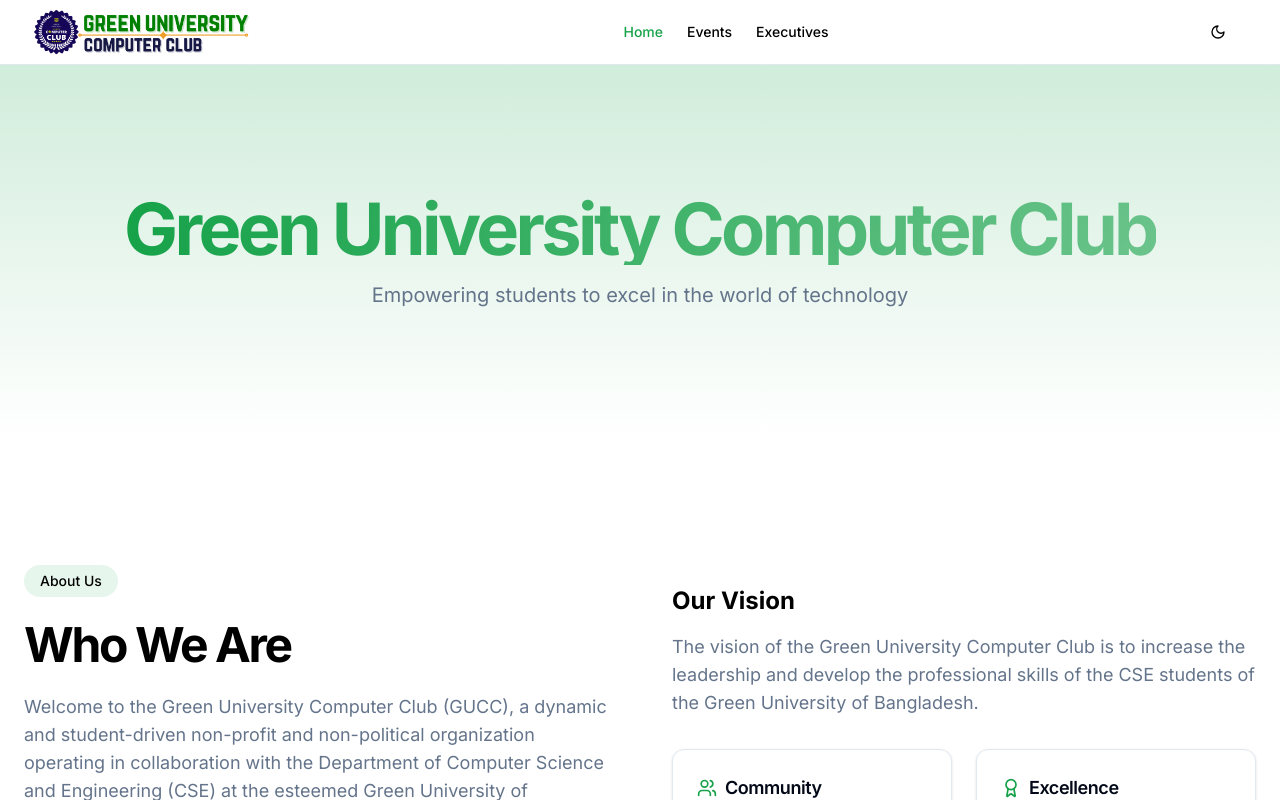
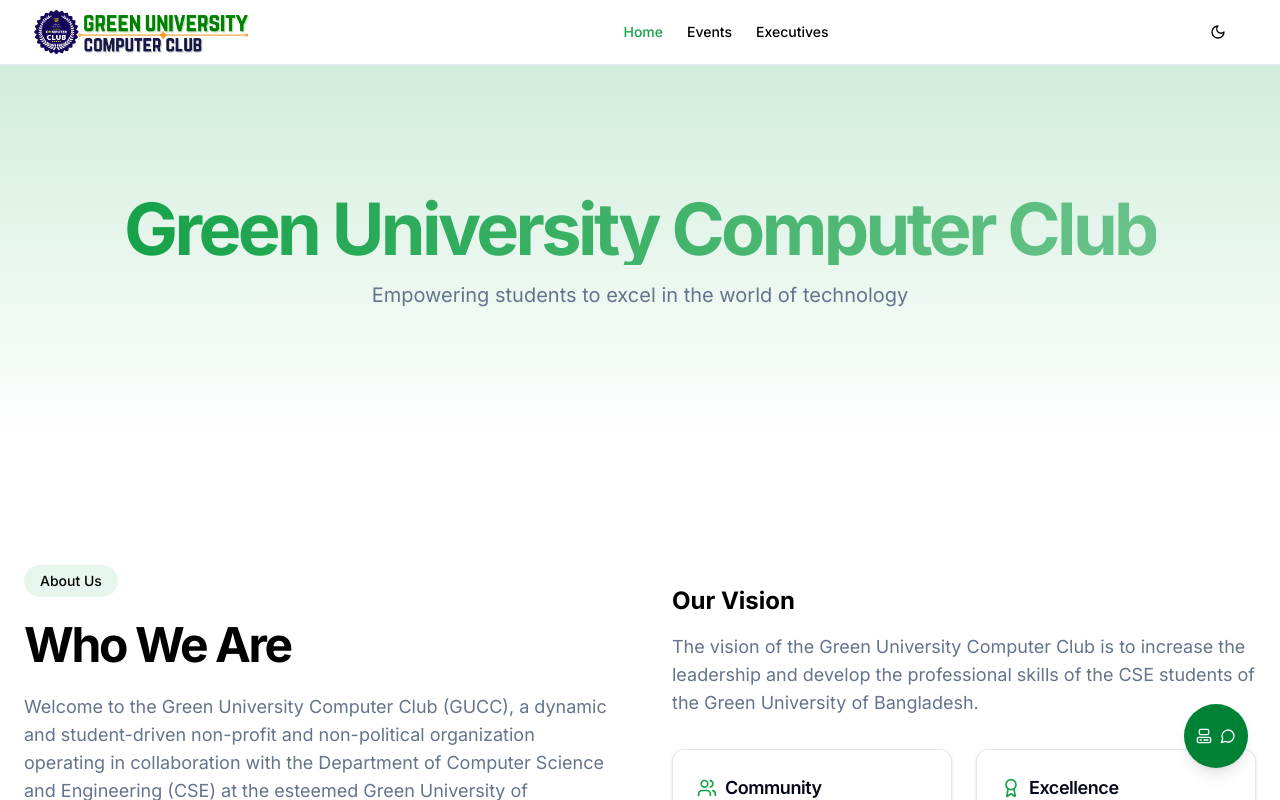
Before and after one commit to GreenUniversityComputerClub/gucc, a Next.js app: page / in a window 1280 px wide. Shown: the top 800 px of the page. Built offline with nearby package versions, Linux system fonts and the light colour scheme; no server answers.

Commit message:
feat(ui): add floating chatbot component

```diff
--- /dev/null
+++ b/components/chatbot/floating-chatbot.tsx
@@ -0,0 +1,129 @@
+"use client"
+
+import type React from "react"
+
+import { useState, useCallback, memo, useEffect } from "react"
+import { Button } from "@/components/ui/button"
+import { MessageCircle, X, Computer } from "lucide-react"
+import { cn } from "@/lib/utils"
+import dynamic from "next/dynamic"
+
+// Dynamically import the Chatbot component with no SSR to avoid hydration issues
+const Chatbot = dynamic(() => import("./chatbot"), { ssr: false })
+
+// Custom Modal Component
+interface ModalProps {
+  isOpen: boolean
+  onClose: () => void
+  children: React.ReactNode
+  screenSize: "small" | "medium" | "large"
+}
+
+function Modal({ isOpen, onClose, children, screenSize }: ModalProps) {
+  if (!isOpen) return null
+
+  return (
+    <div className="fixed inset-0 z-50 flex items-center justify-center" onClick={onClose}>
+      <div className="fixed inset-0 bg-black/80 backdrop-blur-sm" aria-hidden="true" />
+      <div
+        className={cn(
+          "bg-white p-0 relative rounded-lg shadow-xl overflow-hidden",
+          screenSize === "small"
+            ? "w-[95vw] h-[90vh] max-w-none"
+            : screenSize === "medium"
+              ? "w-[85vw] h-[85vh] max-w-[800px] rounded-xl"
+              : "w-[75vw] h-[85vh] max-w-[1200px] rounded-xl",
+        )}
+        onClick={(e) => e.stopPropagation()}
+      >
+        {/* Close button */}
+        <button
+          onClick={onClose}
+          className={cn(
+            "absolute z-50 rounded-full backdrop-blur-sm",
+            screenSize === "small"
+              ? "right-2 top-2 p-1.5 bg-white/70 hover:bg-white"
+              : screenSize === "medium"
+                ? "right-3 top-3 p-2 bg-white/75 hover:bg-white shadow-md"
+                : "right-4 top-4 p-2.5 bg-white/80 hover:bg-white shadow-lg",
+          )}
+          aria-label="Close"
+        >
+          <X
+            className={cn(
+              screenSize === "small" ? "h-4 w-4" : screenSize === "medium" ? "h-4.5 w-4.5" : "h-5 w-5",
+              "text-green-800",
+            )}
+          />
+        </button>
+
+        {children}
+      </div>
+    </div>
+  )
+}
+
+function FloatingChatbot() {
+  const [isOpen, setIsOpen] = useState(false)
+  const [screenSize, setScreenSize] = useState<"small" | "medium" | "large">("medium")
+
+  // Check screen size
+  useEffect(() => {
+    const checkScreenSize = () => {
+      if (window.innerWidth < 640) {
+        setScreenSize("small")
+      } else if (window.innerWidth < 1024) {
+        setScreenSize("medium")
+      } else {
+        setScreenSize("large")
+      }
+    }
+
+    // Initial check
+    checkScreenSize()
+
+    // Add event listener for window resize
+    window.addEventListener("resize", checkScreenSize)
+
+    // Cleanup
+    return () => window.removeEventListener("resize", checkScreenSize)
+  }, [])
+
+  // Memoize the open/close handlers to prevent unnecessary re-renders
+  const handleOpen = useCallback(() => setIsOpen(true), [])
+  const handleClose = useCallback(() => setIsOpen(false), [])
+
+  return (
+    <>
+      {/* Floating chat button */}
+      <Button
+        onClick={handleOpen}
+        className={cn(
+          "fixed rounded-full shadow-lg z-50",
+          "flex items-center justify-center",
+          "bg-green-700 text-white hover:bg-green-800 transition-all duration-300",
+          screenSize === "small"
+            ? "bottom-4 right-4 w-12 h-12 gap-1"
+            : screenSize === "medium"
+              ? "bottom-6 right-6 w-14 h-14 gap-1.5"
+              : "bottom-8 right-8 w-16 h-16 gap-2",
+          isOpen ? "scale-0 opacity-0" : "scale-100 opacity-100",
+        )}
+        aria-label="Open chat"
+      >
+        {screenSize !== "small" && <Computer className={cn(screenSize === "medium" ? "h-4 w-4" : "h-5 w-5")} />}
+        <MessageCircle
+          className={cn(screenSize === "small" ? "h-5 w-5" : screenSize === "medium" ? "h-5.5 w-5.5" : "h-6 w-6")}
+        />
+      </Button>
+
+      {/* Custom Modal */}
+      <Modal isOpen={isOpen} onClose={handleClose} screenSize={screenSize}>
+        {isOpen && <Chatbot />}
+      </Modal>
+    </>
+  )
+}
+
+// Memoize the entire component to prevent unnecessary re-renders
+export default memo(FloatingChatbot)
```
